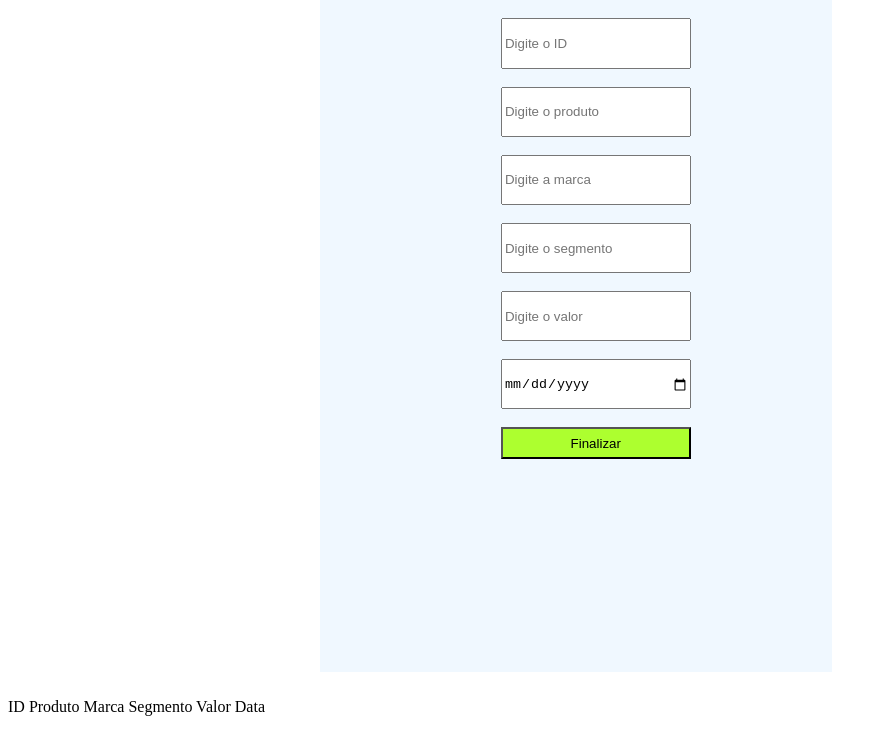
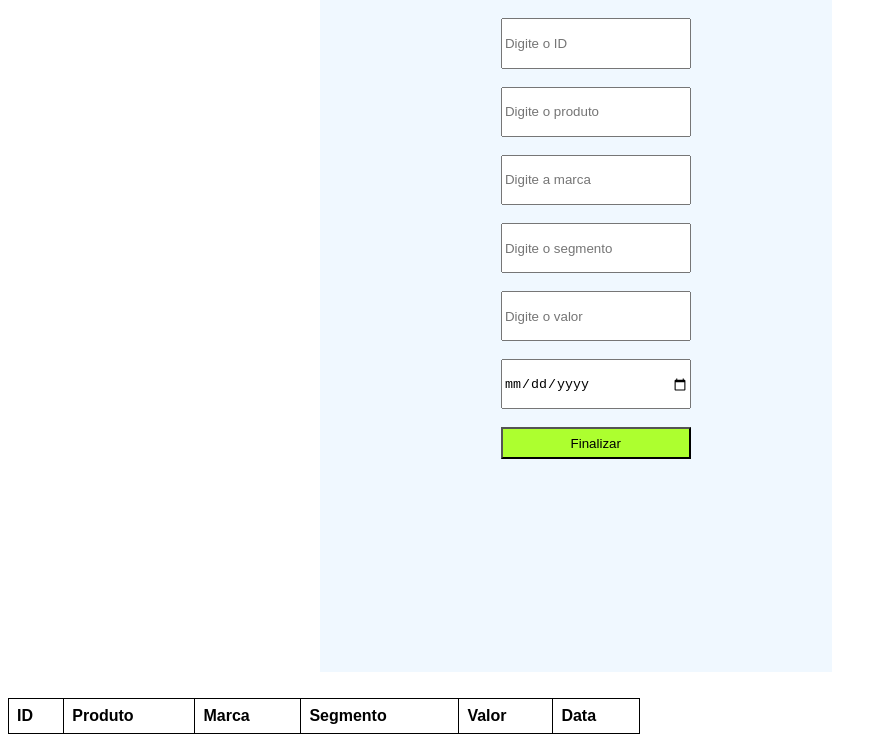
Before and after one commit to koupyi/Html, a plain HTML site: page Exercicios/tabela-form/index.html in a window 1280 px wide. Shown: the part 48-800 px from the top of the page, without its empty margins (0-887 px from the left). Drawn offline with Linux system fonts and the light colour scheme.

Commit message:
termino do exercicio

```diff
--- a/Exercicios/tabela-form/index.html
+++ b/Exercicios/tabela-form/index.html
@@ -27,12 +27,14 @@
     <br><br>
     <table id="tabeladados">
         <thead>
-            <tr>ID </tr>
-            <tr>Produto </tr>
-            <tr>Marca </tr>
-            <tr>Segmento </tr>
-            <tr>Valor </tr>
-            <tr>Data </tr>
+            <tr>
+                <th>ID </th>
+                <th>Produto </th>
+                <th>Marca </th>
+                <th>Segmento </th>
+                <th>Valor </th>
+                <th>Data </th>
+            </tr>
         </thead>
         <tbody>
         </tbody>
--- a/Exercicios/tabela-form/style.css
+++ b/Exercicios/tabela-form/style.css
@@ -39,7 +39,7 @@ h1{
     visibility: visible;
 }
 
-td{
+td,th{
     border: 1px solid #000000;
     text-align: left;
     padding: 8px;
@@ -54,7 +54,3 @@ table{
     border-collapse: collapse;
     width: 50%;
 }
-
-thead{
-    visibility: hidden;
-}
```
